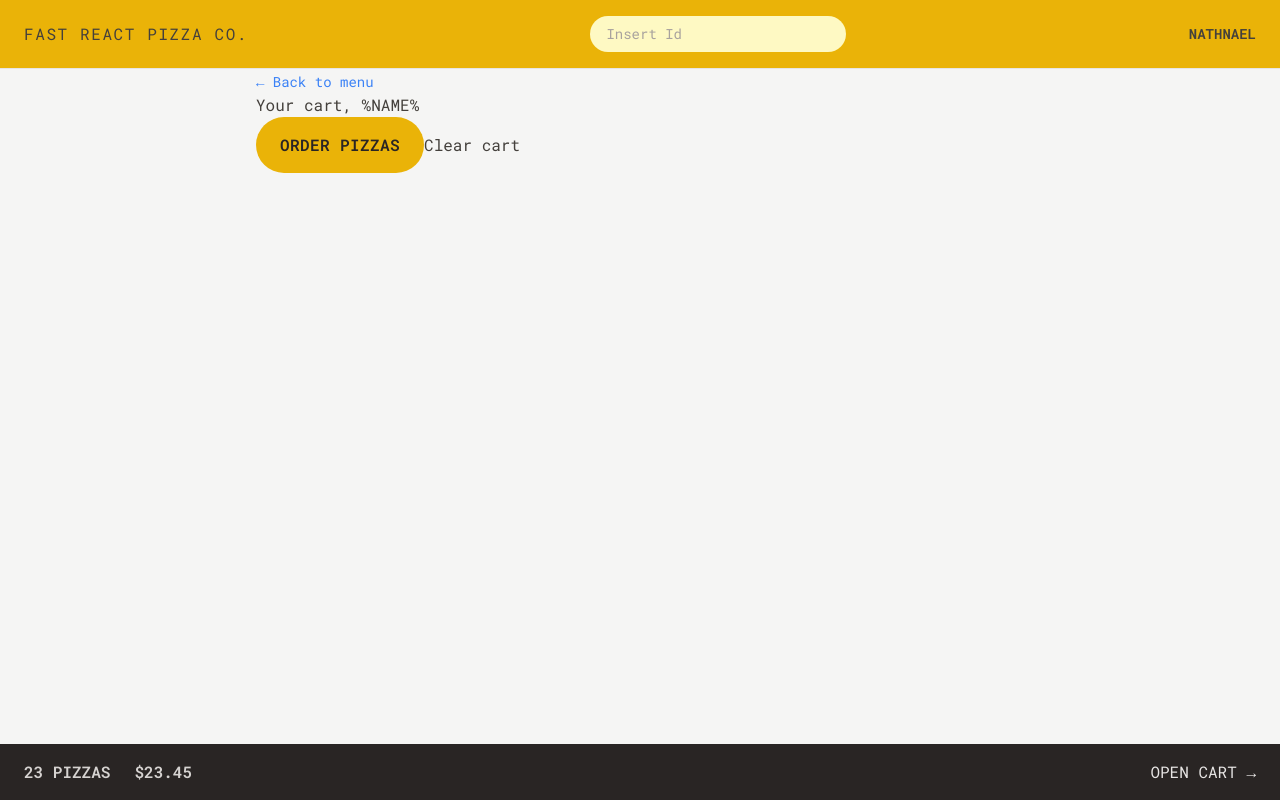
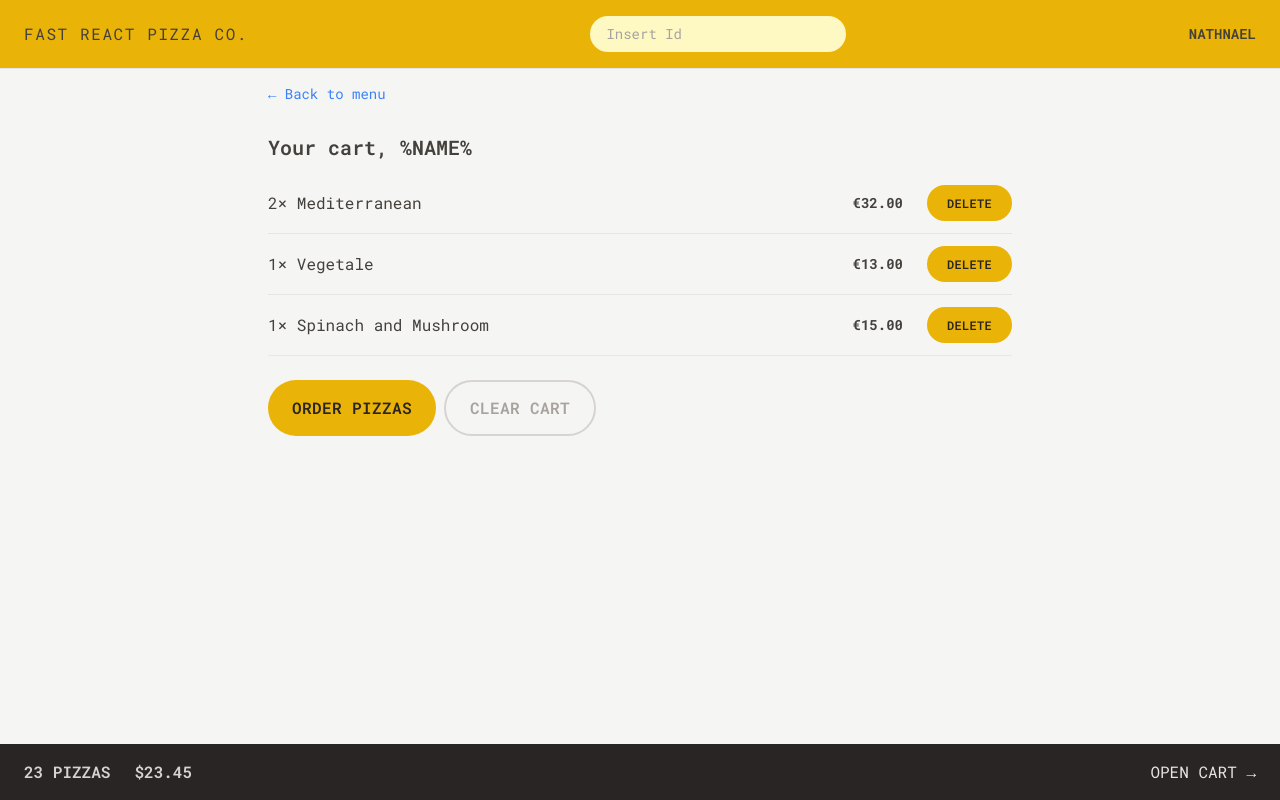
Before and after one commit to natib21/fast-react-pizza, a React (Vite) app: page /cart in a window 1280 px wide. Built offline with nearby package versions, Linux system fonts and the light colour scheme.

Commit message:
add style to Cart items

```diff
--- a/src/features/cart/Cart.jsx
+++ b/src/features/cart/Cart.jsx
@@ -1,8 +1,9 @@
 
 import LinkButton from '../../ui/LinkButton';
 import Button from '../../ui/Button';
+import CartItem from './CartItem';
 
-/* const fakeCart = [
+ const fakeCart = [
   {
     pizzaId: 12,
     name: 'Mediterranean',
@@ -24,21 +25,23 @@
     unitPrice: 15,
     totalPrice: 15,
   },
-]; */
+];
 
 function Cart() {
-  /* const cart = fakeCart; */
+   const cart = fakeCart;
 
   return (
-    <div>
+    <div className='py-3 px-3'>
       <LinkButton to="/menu">&larr; Back to menu</LinkButton>
 
-      <h2>Your cart, %NAME%</h2>
+      <h2 className='mt-7 text-xl font-semibold'>Your cart, %NAME%</h2>
+       <ul className=' divide-y  divide-stone-200 border-b mt-3'>
+        {cart.map((item)=> <CartItem item={item} key={item.key}/>)}
+       </ul>
+      <div className='mt-6 space-x-2'>
+        <Button to="/order/new " type='primary'>Order pizzas</Button>
+        <Button type='secondary'>Clear cart</Button>
 
-      <div>
-        <Button to="/order/new " type='primary'>Order pizzas</Button>
-
-        <button>Clear cart</button>
       </div>
     </div>
   );
--- a/src/features/cart/CartItem.jsx
+++ b/src/features/cart/CartItem.jsx
@@ -1,13 +1,17 @@
+import Button from "../../ui/Button";
+import { formatCurrency } from "../../utility/helpers";
+
 function CartItem({ item }) {
-  const { pizzaId, name, quantity, totalPrice } = item;
+  const {  name, quantity, totalPrice } = item;
 
   return (
-    <li>
-      <p>
+    <li className="py-3 sm:flex sm:items-center sm:justify-between">
+      <p className="mb-1 sm:mb-0">
         {quantity}&times; {name}
       </p>
-      <div>
-        <p>{formatCurrency(totalPrice)}</p>
+      <div className="flex justify-between items-center sm:gap-6">
+        <p className="text-sm font-bold  ">{formatCurrency(totalPrice)}</p>
+        <Button type='small'>Delete</Button>
       </div>
     </li>
   );
--- a/src/ui/Button.jsx
+++ b/src/ui/Button.jsx
@@ -5,7 +5,8 @@
     const Base= 'focus:outline-none  focus:ring focus:ring-yellow-300 focus:ring-offset-2 bg-yellow-500  uppercase font-semibold text-stone-800  inline-block tracking-wide rounded-full hover:bg-yellow-300 transition-colors duration-300 disabled:cursor-not-allowed ';
     const styles = {
         small:Base + ' px-4 py-2 md:px-5 md:py-2.5 text-xs',
-        primary: Base + ' px-4 py-3  md:px-6 md:py-4'
+        primary: Base + ' px-4 py-3  md:px-6 md:py-4' ,
+        secondary:'focus:outline-none focus:bg-stone-200 focus:ring focus:ring-stone-300 focus:ring-offset-2 focus:text-stone-800 border-2 border-stone-300  uppercase font-semibold text-stone-400  inline-block tracking-wide rounded-full hover:bg-stone-300 hover:text-stone-800 transition-colors duration-300 disabled:cursor-not-allowed  px-4 py-2.5  md:px-6 md:py-3.5'
     }
 
     if(to){
```
